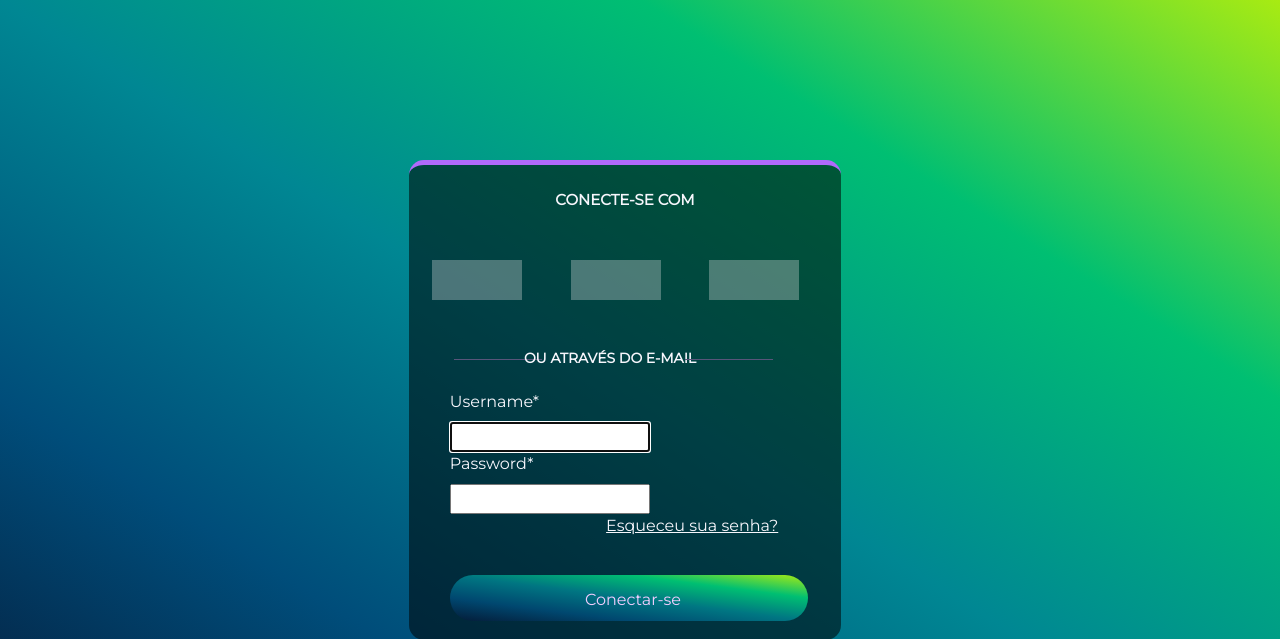
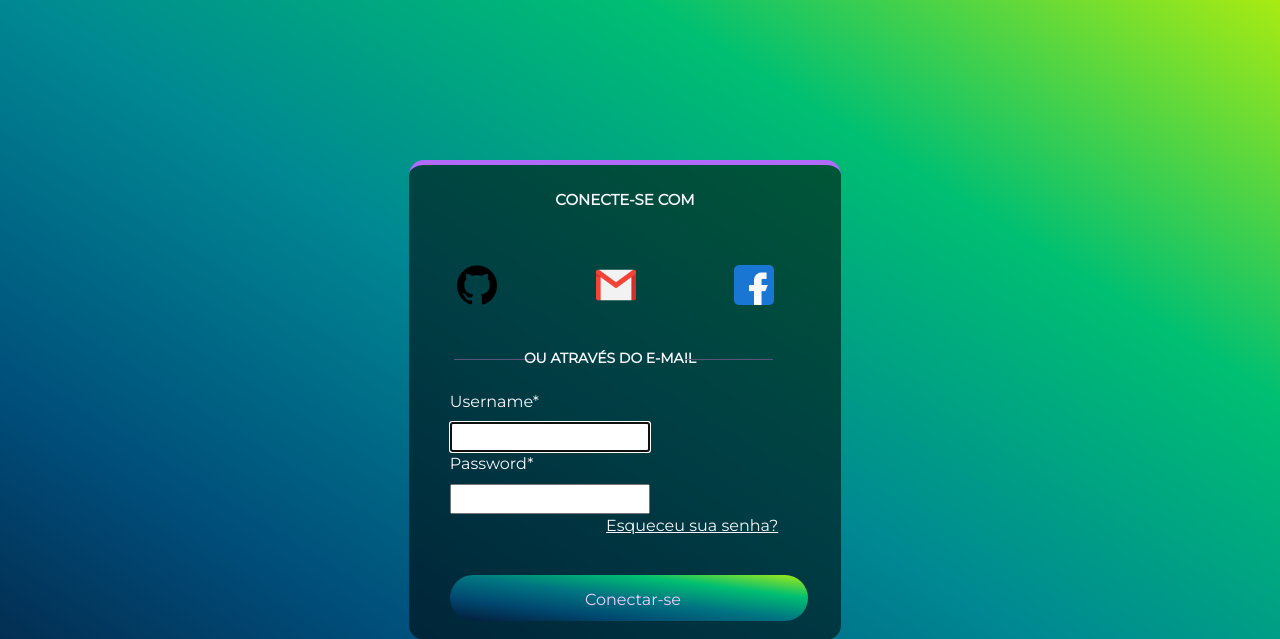
Before and after one commit to andre-bandeli/API-REST-DJANGO-GOOGLE-API, a Django app: page /accounts/login/ in a window 1280 px wide. Shown: the top 639 px of the page. Run offline with Django 4.2, Linux system fonts and the light colour scheme; some libraries are stand-ins or nearby versions.

Commit message:
refactor: corrigindo autenticacao api google

```diff
--- a/rest/rest/urls.py
+++ b/rest/rest/urls.py
@@ -7,4 +7,5 @@ urlpatterns = [
     path('', include('core.urls')),
     path('', include('tarefas.urls')),
     path('accounts/', include('django.contrib.auth.urls')),
+    path('', include('social_django.urls', namespace='social'))
 ]
--- a/rest/static/css/style-login.css
+++ b/rest/static/css/style-login.css
@@ -21,6 +21,10 @@ body{
 	width: 100%;
 
 }
+.container img {
+	width: 40px;
+	height: 40px;
+}
 .col-12 {
 	height: 70%;
 
@@ -42,8 +46,8 @@ p{
 	justify-content: center;
 	align-items: center;
 	border: none;
-	background: #e2e2e254;
-	height: 40px;
+	background: transparent;
+	height: 50px;
 	width: 90px;
 	margin-top: 30%;
 }
--- a/rest/templates/registration/login.html
+++ b/rest/templates/registration/login.html
@@ -24,13 +24,13 @@
             <p class="text-center mb-3 mt-2">CONECTE-SE COM</p>
             <div class="row mx-auto ">
               <div class="col-4">
-                <i class="fab fa-twitter"></i>
+               <a href="{% url 'social:begin' 'google-oauth2' %}"><i class="fab fa-twitter"><img src="{% static 'images/github.png' %}" alt=""></i></a>
               </div>
               <div class="col-4">
-                <i class="fab fa-facebook"></i>
+                <i class="fab fa-facebook"><img src="{% static 'images/gmail.png' %}" alt=""></i>
               </div>
               <div class="col-4">
-                <i class="fab fa-google"></i>
+                <i class="fab fa-google"><img src="{% static 'images/facebook.png' %}" alt=""></i>
               </div>
             </div>
             <div class="division">
```
Also changed, not shown: rest/rest/settings.py (+9 -1 lines), rest/db.sqlite3, rest/static/images/facebook.png (added), rest/static/images/github.png (added), rest/static/images/gmail.png (added).
